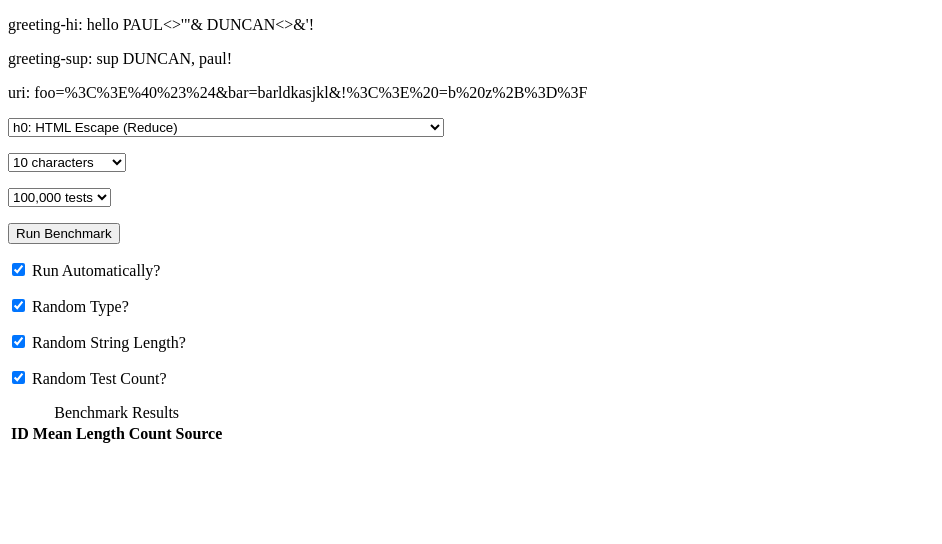
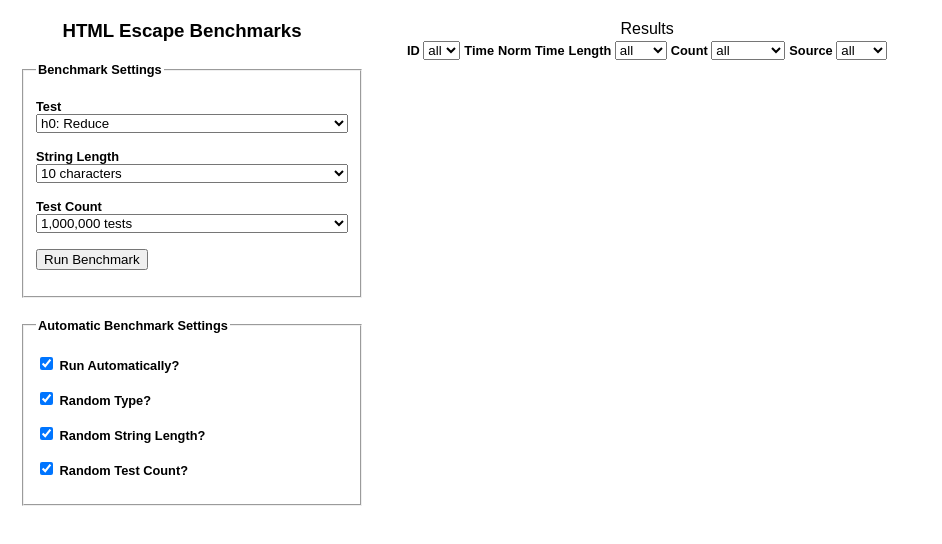
Before and after one commit to pablotron/fastest-js-html-escape, a plain HTML site: page index.html in a window 1280 px wide. Shown: the whole page, without its empty margins (0-942 px from the left). Drawn offline with Linux system fonts and the light colour scheme.

Commit message:
add norm mean (busted), add style

```diff
--- a/common.js
+++ b/common.js
@@ -137,44 +137,44 @@ const FNS = (() => {
 
   const TESTS = [{
     id: 'h0',
-    name: "h0: HTML Escape (Reduce)",
+    name: "h0: Reduce",
     text: `
       HTML escape with replacement regular expression array.
     `,
   }, {
     id: 'h1',
-    name: "h1: HTML Escape (Reduce, Frozen Array)",
+    name: "h1: Reduce, Frozen Array",
     text: `
       HTML escape with frozen replacement regular expression array.
     `,
   }, {
     id: 'h2',
-    name: "h2: HTML Escape (Match, Capture)",
+    name: "h2: Match, Capture",
     text: `
       HTML escape with capturing regex and replacement entity map.
     `,
   }, {
     id: 'h3',
-    name: "h3: HTML Escape (Match, Capture, Frozen)",
+    name: "h3: Match, Capture, Frozen",
     text: `
       HTML escape with capturing regex and frozen replacement entity map.
     `,
   }, {
     id: 'h4',
-    name: "h4: HTML Escape (Match, No Capture)",
+    name: "h4: Match, No Capture",
     text: `
       HTML escape with non-capturing regex and replacement entity map.
     `,
   }, {
     id: 'h5',
-    name: "h5: HTML Escape (Match, No Capture, Frozen Map)",
+    name: "h5: Match, No Capture, Frozen Map",
     text: `
       HTML escape with non-capturing regex and frozen replacement entity
       map.
     `,
   }, {
     id: 'h6',
-    name: "h6: HTML Escape (Match, No Capture, Frozen Map, Frozen Function)",
+    name: "h6: Match, No Capture, Frozen Map/Function",
     text: `
       HTML escape with non-capturing regex, frozen replacement entity
       map, and frozen function.
@@ -196,31 +196,46 @@ const FNS = (() => {
   }];
 
   const NUMS = [{
-    id: '100000',
-    name: '100,000 tests',
-    text: '100,000 tests.'
+    id: '1000000',
+    name: '1,000,000 tests',
+    text: '1,000,000 tests.'
   }, {
-    id: '200000',
-    name: '200,000 tests',
-    text: '200,000 tests.'
+    id: '2000000',
+    name: '2,000,000 tests',
+    text: '2,000,000 tests.'
   }, {
-    id: '300000',
-    name: '300,000 tests',
-    text: '300,000 tests.'
+    id: '3000000',
+    name: '3,000,000 tests',
+    text: '3,000,000 tests.'
   }, {
-    id: '400000',
-    name: '400,000 tests',
-    text: '400,000 tests.'
+    id: '4000000',
+    name: '4,000,000 tests',
+    text: '4,000,000 tests.'
   }, {
-    id: '500000',
-    name: '500,000 tests',
-    text: '500,000 tests.'
+    id: '5000000',
+    name: '5,000,000 tests',
+    text: '5,000,000 tests.'
+  }];
+
+  const FROMS = [{
+    id: 'auto',
+    name: 'auto',
+    text: 'auto',
+  }, {
+    id: 'seed',
+    name: 'seed',
+    text: 'seed',
+  }, {
+    id: 'user',
+    name: 'user',
+    text: 'user',
   }];
 
   return Object.freeze({
     tests: TESTS,
     lens: LENGTHS,
     nums: NUMS,
+    froms: FROMS,
     qsa: qsa,
     h0: h0,
     h1: h1,
--- a/index.html
+++ b/index.html
@@ -2,26 +2,51 @@
 <html lang='en-US'>
   <head>
     <meta charset='utf-8'/>
-    <title></title>
+    <title>HTML Escape Benchmarks</title>
+    <link rel='stylesheet' type='text/css' href='style.css'/>
   </head>
 
   <body>
+    <article class='left'>
+      <h1>HTML Escape Benchmarks</h1>
+
+      <div class='hidden'>
         <p>greeting-hi: <span id='greeting-hi'></span></p>
         <p>greeting-sup: <span id='greeting-sup'></span></p>
         <p>uri: <span id='uri'></span></p>
+      </div>
+
+      <fieldset>
+        <legend>Benchmark Settings</legend>
 
         <p>
+          <label
+            for='bench-test'
+            title='Select benchmark test.'
+            aria-label='Select benchmark test.'
+          >
+            Test
+          </label>
+
           <select
             id='bench-test'
             class='bench-param'
-        title='Select benchmark type.'
-        aria-label='Select benchmark type.'
+            title='Select benchmark test.'
+            aria-label='Select benchmark test.'
             data-id='test'
             data-kind='user'
           ></select>
         </p>
 
         <p>
+          <label
+            for='bench-len'
+            title='Select test string length.'
+            aria-label='Select test string length.'
+          >
+            String Length
+          </label>
+
           <select
             id='bench-len'
             class='bench-param'
@@ -33,11 +58,19 @@
         </p>
 
         <p>
+          <label
+            for='bench-num'
+            title='Select number of tests.'
+            aria-label='Select number of tests.'
+          >
+            Test Count
+          </label>
+
           <select
             id='bench-num'
             class='bench-param'
-        title='Select test count.'
-        aria-label='Select count.'
+            title='Select number of tests.'
+            aria-label='Select number of tests.'
             data-id='num'
             data-kind='user'
           ></select>
@@ -52,6 +85,10 @@
             Run Benchmark
           </button>
         </p>
+      </fieldset>
+
+      <fieldset>
+        <legend>Automatic Benchmark Settings</legend>
 
         <p>
           <label
@@ -133,42 +170,95 @@
             Random Test Count?
           </label>
         </p>
+      </fieldset>
+    </article><!-- left -->
 
-
+    <article class='right'>
       <table id='bench-results'>
-      <caption>Benchmark Results</caption>
+        <caption>Results</caption>
 
         <thead>
           <tr>
             <th
               title='Test ID.'
               aria-label='Test ID.'
-          >ID</th>
-          <th
-            title='Average duration (ms).'
-            aria-label='Average duration (ms).'
-          >Mean</th>
+            >
+              ID
+
+              <select
+                class='result-filter'
+                title='Select test filter.'
+                aria-label='Select test filter.'
+                data-id='test'
+              ></select>
+            </th>
 
             <th
+              class='right'
+              title='Mean test duration (ms).'
+              aria-label='Mean test duration (ms).'
+            >
+              Time
+            </th>
+
+            <th
+              class='right'
+              title='Normalized mean test duration (ms/1k chars).'
+              aria-label='Normalized mean test duration (ms/1k chars).'
+            >
+              Norm Time
+            </th>
+
+            <th
+              class='right'
               title='Test string size (bytes).'
               aria-label='Test string size (bytes).'
-          >Length</th>
+            >
+              Length
+
+              <select
+                class='result-filter'
+                title='Select string length filter.'
+                aria-label='Select string length filter.'
+                data-id='len'
+              ></select>
+            </th>
 
             <th
+              class='right'
               title='Number of tests.'
               aria-label='Number of tests.'
-          >Count</th>
+            >
+              Count
+
+              <select
+                class='result-filter'
+                title='Select test count filter.'
+                aria-label='Select test count filter.'
+                data-id='num'
+              ></select>
+            </th>
 
             <th
-            title='Test source (user or auto).'
-            aria-label='Test source (user or auto).'
-          >Source</th>
+              title='Test source (auto, seed, or user).'
+              aria-label='Test source (auto, seed, or user).'
+            >
+              Source
+
+              <select
+                class='result-filter'
+                title='Select test source filter.'
+                aria-label='Select test source filter.'
+                data-id='from'
+              ></select>
+            </th>
           </tr>
         </thead>
 
         <tbody>
         </tbody>
       </table>
+    </article><!-- right -->
 
     <script type='text/javascript' src='common.js'></script>
     <script type='text/javascript' src='script.js'></script>
--- a/script.js
+++ b/script.js
@@ -10,6 +10,8 @@
 
   // trim string, compact whitespace
   const pack = (s) => s.trim().replace(/\s+/, ' ');
+
+  const round = (v, p = 3) => Math.round(v * (10.0 ** p)) / (10.0 ** p);
 
   // templates
   const T = {
@@ -30,7 +32,15 @@
       >${h(name)}</option>
     `,
 
-    row: ({data, mean}) => `
+    filter_option: ({id, name, text}) => `
+      <option
+        title='${h(text.trim())}'
+        aria-label='${h(text.trim())}'
+        value='${h(id)}'
+      >${h(id)}</option>
+    `,
+
+    row: ({data, mean, norm_mean}) => `
       <tr>
         <td
           title='Benchmark ID'
@@ -38,21 +48,31 @@
         >${h(data.test)}</td>
 
         <td
-          title='Average test duration (ms).'
-          aria-label='Average test duration (ms).'
-        >${h('' + mean)}</td>
+          class='right'
+          title='Mean test duration (ms).'
+          aria-label='Normalized mean test duration (ms).'
+        >${h('' + round(mean))}</td>
 
         <td
+          class='right'
+          title='Normalized mean test duration (ms/1k chars).'
+          aria-label='Normalized mean test duration (ms/1k chars).'
+        >${h('' + round(norm_mean))}</td>
+
+        <td
+          class='right'
           title='Test string size (bytes).'
           aria-label='Test string size (bytes).'
         >${h('' + data.len)}</td>
 
         <td
+          class='right'
           title='Number of tests.'
           aria-label='Number of tests.'
         >${h('' + data.num)}</td>
 
         <td
+          class='right'
           title='Test source (one of "user" or "auto").'
           aria-label='Test source (one of "user" or "auto").'
         >${h(data.from)}</td>
@@ -61,13 +81,21 @@
   };
 
   let results = [];
-  // create benchmark result row element (tr)
-  const make_table = (rows) => {
-    return rows.map((row) => T.row(row)).join('');
-  }
+
+  // create benchmark result table body HTML
+  const make_table = (() => {
+    const FILTER_IDS = ['test', 'len', 'num', 'from'];
+
+    return (rows, fs) => rows.filter(row => FILTER_IDS.every(id => (
+      (fs[id] === 'all') || (('' + row.data[id]) === fs[id]))
+    )).map((row) => T.row(row)).join('');
+  })();
 
   // pick random element of array
   const pick = (ary) => ary[Math.floor(Math.random() * ary.length)];
+
+  // get last element of array
+  const last = (ary) => ary[ary.length - 1];
 
   // trigger custom event on elements matching selector
   const trigger = (sel, type, data) => {
@@ -78,15 +106,30 @@
     });
   };
 
+  // get benchmark result filters
+  const get_result_filters = () => qsa('.result-filter').reduce((r, el) => {
+    r[el.dataset.id] = el.value;
+    return r;
+  }, {});
+
   // multiline string test
   const name = `paul<>\'"&
   duncan<>&\'`;
   document.addEventListener('DOMContentLoaded', () => {
-    // populate benchmark parameter selects
+    // populate benchmark parameter and result filter selects
     qsa('.bench-param').forEach((el) => {
       const rows = FNS[el.dataset.id + 's'];
       el.innerHTML = rows.map(row => T.option(row)).join('');
     });
+
+    // populate result filter selects
+    qsa('.result-filter').forEach((() => {
+      const ALL = { id: 'all', name: 'all', text: 'all' };
+      return (el) => {
+        const rows = [ALL].concat(FNS[el.dataset.id + 's'])
+        el.innerHTML = rows.map(row => T.filter_option(row)).join('');
+      };
+    })());
 
     // init worker
     const worker = new Worker('worker.js');
@@ -112,8 +155,8 @@
     FNS.tests.forEach(({id}) => void run({
       from: 'seed',
       test: id,
-      len:  FNS.lens[FNS.lens.length - 1].id,
-      num:  FNS.nums[FNS.nums.length - 1].id,
+      len:  last(FNS.lens).id,
+      num:  last(FNS.nums).id,
     }));
 
     // automatically run test every 5 seconds
@@ -142,24 +185,39 @@
     })(), 5000);
 
     // test templates
+    (() => {
       qsa('#greeting-hi')[0].innerHTML = T.hi(name);
-    qsa('#greeting-sup')[0].innerHTML = T.sup({ first: 'paul', last: 'duncan'});
+
+      qsa('#greeting-sup')[0].innerHTML = T.sup({
+        first: 'paul',
+        last: 'duncan',
+      });
+
       qsa('#uri')[0].innerText = FNS.params({
         foo: '<>@#$',
         bar: 'barldkasjkl',
         '!<> ': 'b z+=?',
       });
+    })();
 
+    // bind to refresh event
     (() => {
       // cache table body
       const el = qsa('#bench-results tbody')[0];
 
       // bind to refresh event
       el.addEventListener('refresh', () => {
-        el.innerHTML = make_table(results);
+        el.innerHTML = make_table(results, get_result_filters());
         return false;
       }, false);
     })();
+
+    // bind to change event
+    qsa('.result-filter').forEach((el) => {
+      el.addEventListener('change', () => {
+        setTimeout(() => void trigger('#bench-results tbody', 'refresh'), 10);
+      });
+    });
 
     // bind to click event
     qsa('#run-benchmark')[0].addEventListener('click', (() => {
--- /dev/null
+++ b/style.css
@@ -0,0 +1,71 @@
+body {
+  margin: 0;
+  padding: 0;
+
+  overflow: none;
+  width: 100vw;
+  height: 100vh;
+
+  /* enable grid */
+  display: grid;
+
+  grid: "lb rb";
+  grid-template-columns: 30% auto;
+  /* grid-template-rows: 50px auto; */
+}
+
+h1 {
+  margin: 0px 20px 20px 0px;
+  text-align: center;
+  font-size: 14pt;
+}
+
+article {
+  font-family: sans-serif;
+  padding: 20px 20px;
+  overflow-y: auto;
+}
+
+header {
+  grid-area: hd;
+}
+
+label {
+  font-weight: bold;
+  font-size: 80%;
+  display: block;
+}
+
+.left select {
+  display: block;
+  width: 100%;
+}
+
+fieldset {
+  margin-bottom: 20px;
+}
+
+fieldset legend {
+  font-size: 80%;
+  font-weight: bold;
+}
+
+article.left {
+  grid-area: lb;
+}
+
+article.right {
+  grid-area: rb;
+}
+
+.right th {
+  font-size: 80%;
+}
+
+th.right, td.right {
+  text-align: right;
+}
+
+.hidden {
+  display: none;
+}
```
Also changed, not shown: worker.js (+9 -3 lines). Lines whose indentation alone changed are shown as unchanged.
